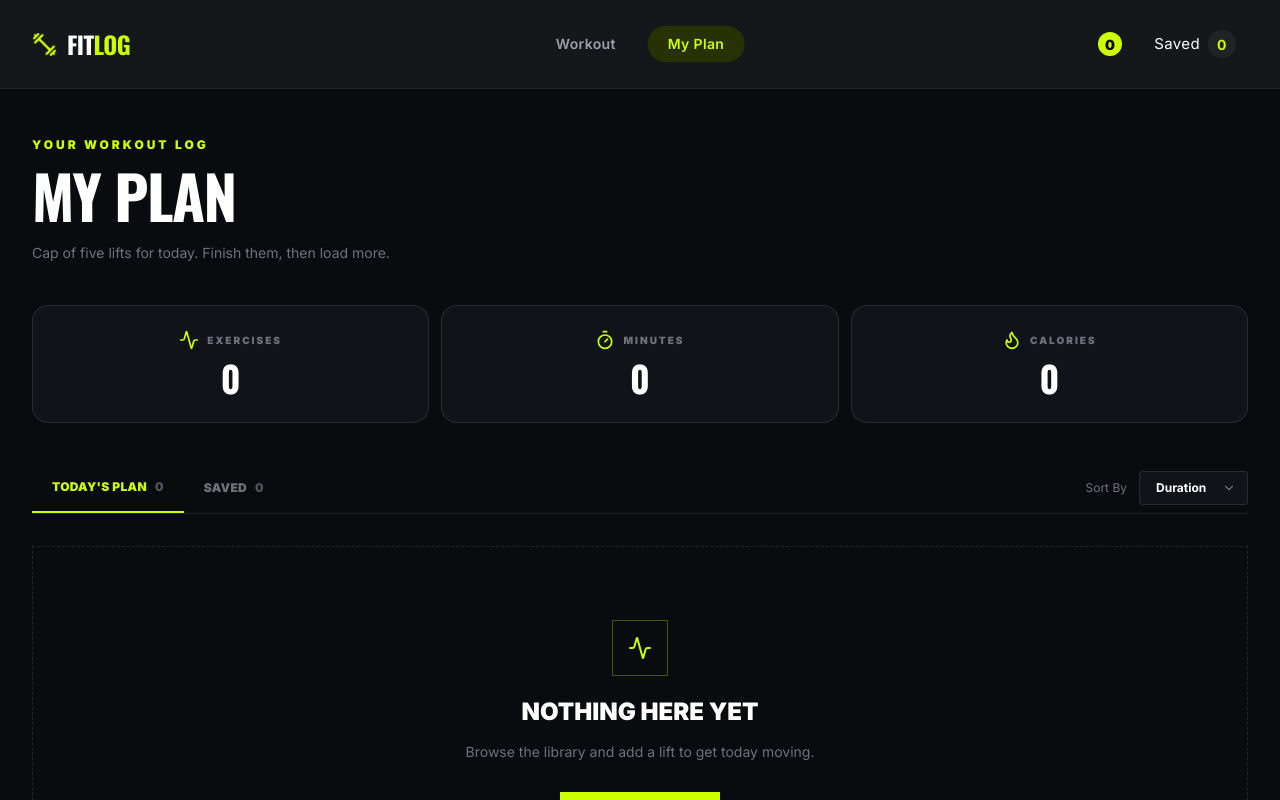
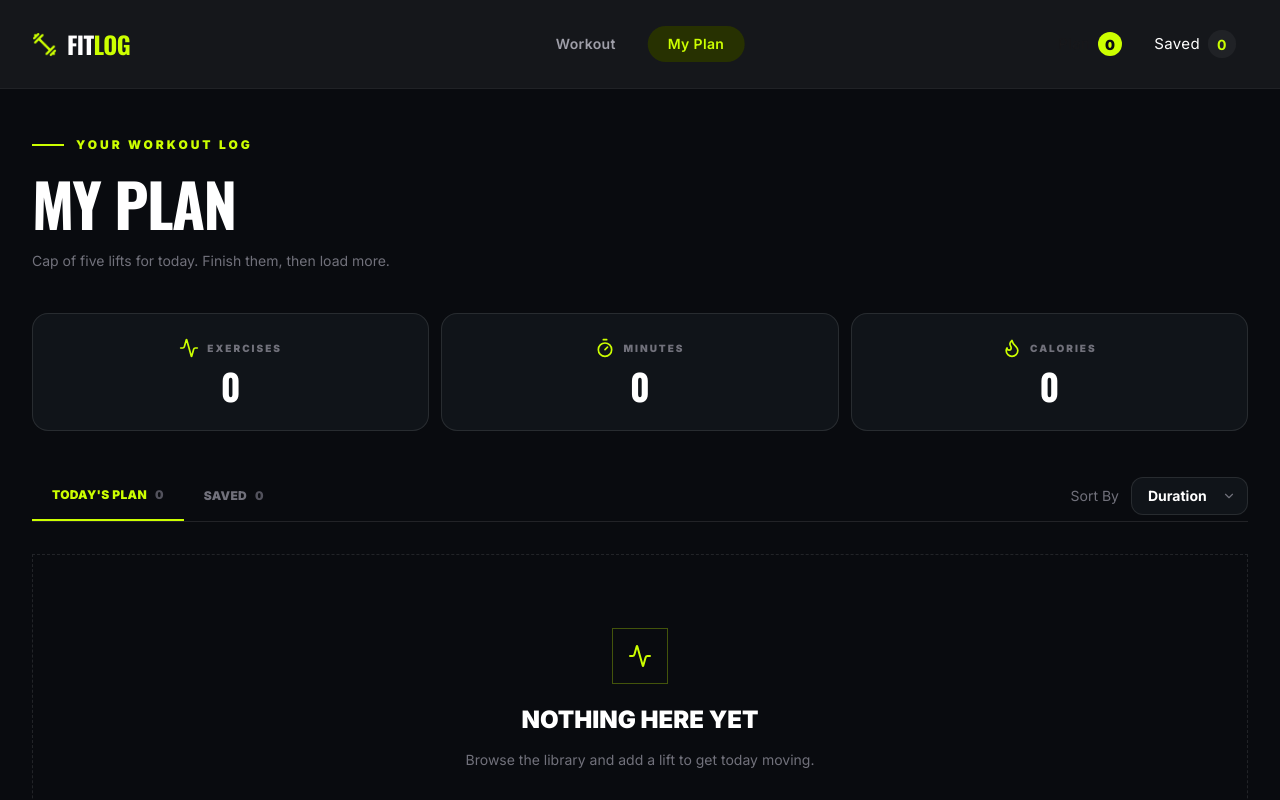
Before and after one commit to Shamim-Islam/Fit-Log, a Next.js app: page /my-plan in a window 1280 px wide. Shown: the top 800 px of the page. Built offline with nearby package versions, Linux system fonts and the light colour scheme.

Commit message:
little updates

```diff
--- a/src/app/context/FitLogContext.jsx
+++ b/src/app/context/FitLogContext.jsx
@@ -95,6 +95,7 @@ export const FitLogProvider = ({ children }) => {
           : item,
       ),
     );
+    toast.success("Mark as done succesfully");
   };
 
   // Save for later
--- a/src/app/my-plan/page.jsx
+++ b/src/app/my-plan/page.jsx
@@ -60,10 +60,12 @@ const MyPlanPage = () => {
       <section className="mx-auto container px-4 py-12 sm:px-6 lg:px-8">
         {/* Header */}
         <div>
-          <span className="h-0.5 w-8 bg-[#ccff00]" />
-          <p className="mb-3 text-xs font-black uppercase tracking-[0.25em] text-[#ccff00]">
-            Your workout log
-          </p>
+          <div className="mb-5 flex items-center gap-3 ">
+            <span className="h-0.5 w-8 bg-[#ccff00]" />
+            <p className="text-xs font-black uppercase tracking-[0.25em] text-[#ccff00]">
+              Your workout log
+            </p>
+          </div>
 
           <h1 className="font-oswald text-5xl font-black uppercase tracking-tight sm:text-6xl">
             My Plan
@@ -123,12 +125,12 @@ const MyPlanPage = () => {
 
           {/* Sorting Dropdown */}
           <div className="relative flex items-center pb-2 sm:pb-0">
-            <span className="mr-3 text-xs text-zinc-500">Sort By</span>
+            <span className="mr-3 text-sm text-zinc-500">Sort By</span>
             <div className="relative">
               <select
                 value={sortBy}
                 onChange={(e) => setSortBy(e.target.value)}
-                className="appearance-none rounded border border-white/10 bg-[#101419] px-4 py-2 pr-10 text-xs font-bold text-white outline-none focus:border-[#ccff00]"
+                className="appearance-none rounded-xl border border-white/10 bg-[#101419] px-4 py-2 pr-10 text-sm font-bold text-white outline-none focus:border-[#ccff00]"
               >
                 <option value="duration">Duration</option>
                 <option value="rating">Rating</option>
```
Also changed, not shown: 1 other file (tests, documents, lock files or other folders).
